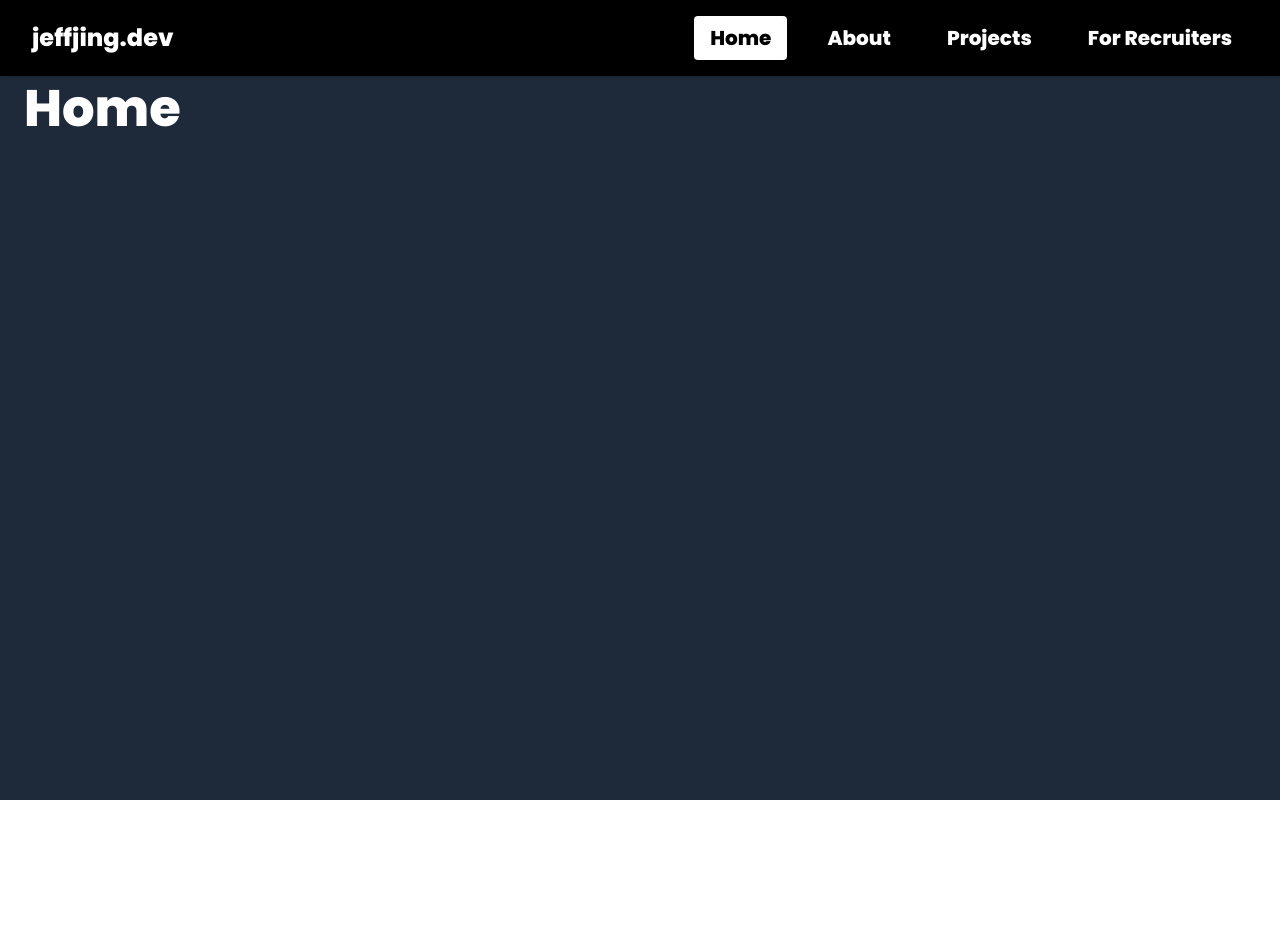
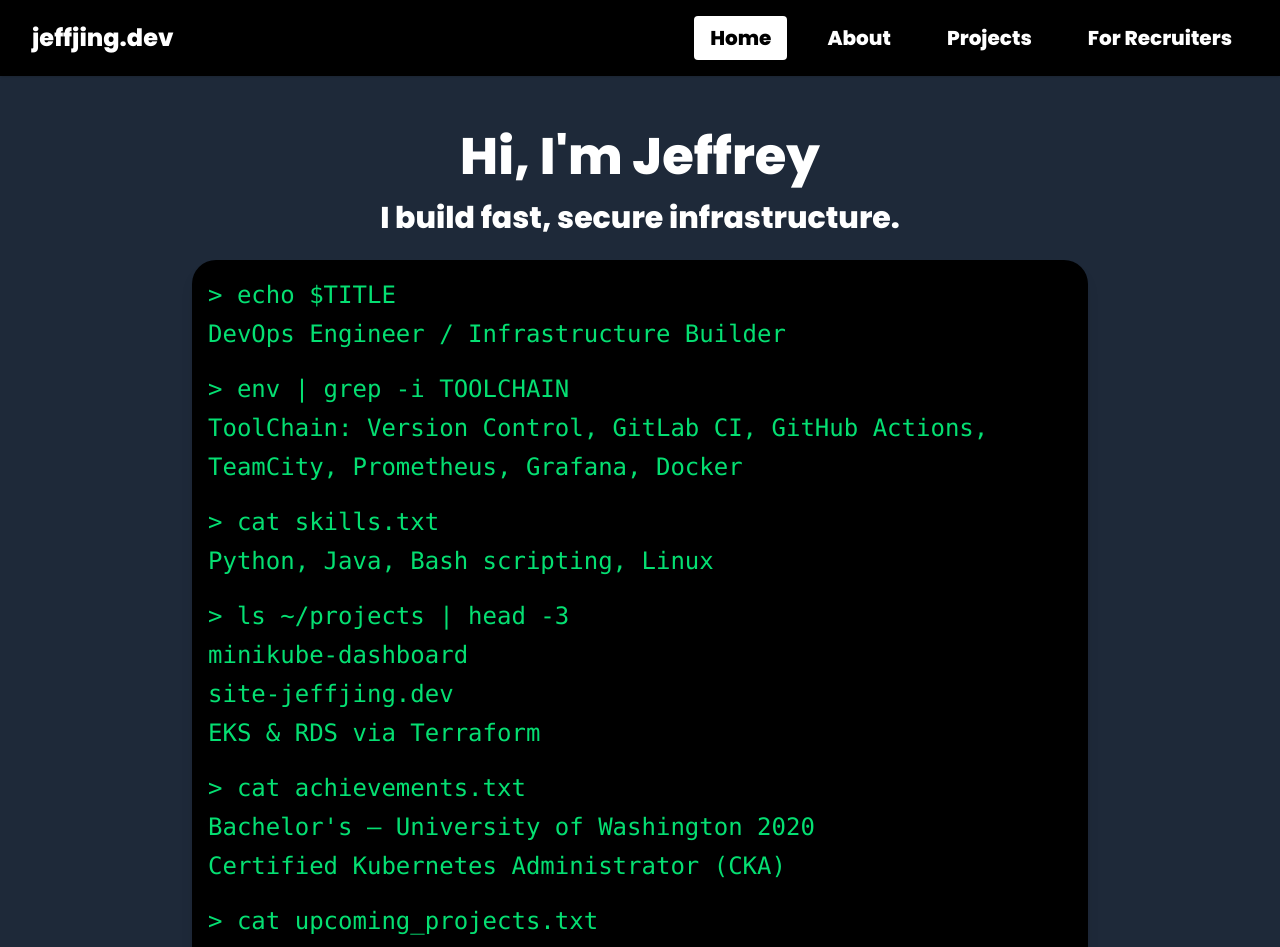
Before and after one commit to JeffreyJing/jeffjing.dev, a React (Vite) app in the folder site/: page / in a window 1280 px wide. Shown: the top 947 px of the page. Before the commit the page ends 800 px from the top, so only its background shows below. Built offline with nearby package versions, Linux system fonts and the light colour scheme.

Commit message:
worked on Home and Projects pages

```diff
--- a/site/src/pages/Home.jsx
+++ b/site/src/pages/Home.jsx
@@ -2,8 +2,37 @@ import Layout from "../components/Layout";
 
 export default function Home() {
   return (
-    <div className="w-full">
-      <h1 className="text-3xl font-bold">Home</h1>
+    <div className="w-full flex flex-col items-center pt-12 px-4">
+      <h1 className="text-3xl font-bold text-center">
+        Hi, I'm Jeffrey
+      </h1>
+      <h2 className="text-3xl font-bold text-center mt-4">
+        I build fast, secure infrastructure.
+      </h2>
+
+      <div className="bg-black text-green-400 font-mono mt-6 px-4 pt-4 pb-2 rounded-3xl shadow-lg w-full max-w-4xl text-2xl leading-relaxed mb-32">
+        <p>&gt; echo $TITLE</p>
+        <p>DevOps Engineer / Infrastructure Builder</p>
+
+        <p className="mt-4">&gt; env | grep -i TOOLCHAIN</p>
+        <p>ToolChain: Version Control, GitLab CI, GitHub Actions, TeamCity, Prometheus, Grafana, Docker</p>
+
+        <p className="mt-4">&gt; cat skills.txt</p>
+        <p>Python, Java, Bash scripting, Linux</p>
+
+        <p className="mt-4">&gt; ls ~/projects | head -3</p>
+        <p>minikube-dashboard</p>
+        <p>site-jeffjing.dev</p>
+        <p>EKS & RDS via Terraform</p>
+
+        <p className="mt-4">&gt; cat achievements.txt</p>
+        <p>Bachelor's – University of Washington 2020</p>
+        <p>Certified Kubernetes Administrator (CKA)</p>
+
+        <p className="mt-4">&gt; cat upcoming_projects.txt</p>
+        <p className="ml-4">1. Production-Grade K8s on AWS— real-world EKS deployment with Terraform, Prometheus, and Grafana</p>
+        <p className="ml-4 mt-2">2. K8s Unpacked— blog series K8s under the hood</p>
+      </div>
     </div>
   );
 }
--- a/site/src/pages/Projects.jsx
+++ b/site/src/pages/Projects.jsx
@@ -34,7 +34,9 @@ export default function ProjectsCarousel() {
   };
 
   return (
-    <div className="relative w-full h-[500px] flex items-center justify-center overflow-hidden">
+<>
+  <h1 className="text-6xl font-extrabold text-center my-12 text-white">My Projects</h1>
+  <div className="relative w-full h-[500px] flex items-center justify-center overflow-hidden">
       <button
         onClick={prev}
         className="absolute left-4 top-1/2 -translate-y-1/2 text-white text-3xl z-20 bg-black rounded-full w-10 h-10 flex items-center justify-center border-none"
@@ -82,7 +84,7 @@ export default function ProjectsCarousel() {
         className="absolute right-4 top-1/2 -translate-y-1/2 text-white text-3xl z-20 bg-black rounded-full w-10 h-10 flex items-center justify-center border-none"
       >
         <span className="text-black">▶</span>
-      </button>
-    </div>
-  );
+      </button>  </div>
+</>
+);
 }
```
Also changed, not shown: 2 other files (tests, documents, lock files or other folders).
